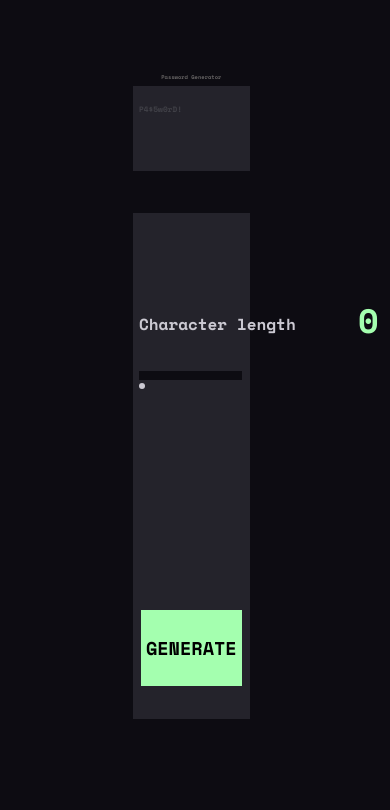
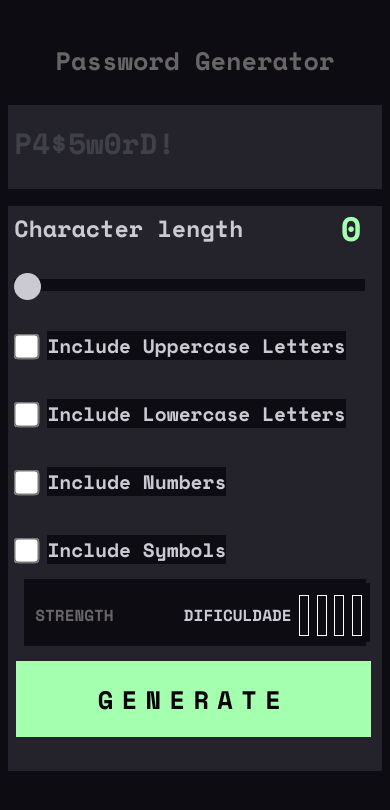
Before and after one commit to Buzelin2/Challenge-iJunior-Semana-4, a React (Vite) app in the folder my-app/: page / in a window 390 px wide. Shown: the top 810 px of the page. Built offline with nearby package versions, Linux system fonts and the light colour scheme.

Commit message:
Alterações no HTML e no CSS
Adicionei os botões de escolha no HTML, bem como a barra de dificuldade, e os estilizei. Deixei o design da tela em Pixel 5 e tornei o código nesse formato de Tela.

```diff
--- a/my-app/package.json
+++ b/my-app/package.json
@@ -6,7 +6,8 @@
   "scripts": {
     "dev": "vite",
     "build": "vite build",
-    "preview": "vite preview"
+    "preview": "vite preview",
+    "start": "vite"
   },
   "dependencies": {
     "react": "^18.2.0",
--- a/my-app/src/App.css
+++ b/my-app/src/App.css
@@ -6,82 +6,246 @@ Cor da fonte: rgb(203,201,210);
 Cor da div do strenght e da div de rolagem: rgb(24,23,31)
  */
 
-*{
-  background-color: rgb(13,12,18);
+/* desing responsivo */
+@media screen and (min-width:375px) and (max-width:768px) {
+
+  .main {
+    /*Container principal com tudo*/
+    margin-top: 2vh;
+    height: 85vh;
+    /* width: 30vw; */
+    /* margin-left: 32vw; */
+    display: flex;
+    flex-direction: column;
+  }
+
+  .top_text {
+    text-align: center;
+    color: rgb(103, 101, 101);
+    font-size: 6.5vw;
+  }
+
+  .pass_gen {
+    width: 100%;
+    height: 10vh;
+    background-color: rgb(36, 35, 43);
+  }
+
+  .main2 {
+    height: 70vh;
+    width: 100%;
+    margin-top: 2vh;
+    background-color: rgb(36, 35, 43);
+  }
+
+  .generate {
+    height: 9vh;
+    margin-left: 2vw;
+    width: 95%;
+    align-items: center;
+    background-color: rgb(164, 255, 175);
+    font-size: 3vh;
+    letter-spacing: 1vh;
+  }
+
+  .password {
+    background-color: rgb(36, 35, 43);
+    color: rgb(64, 64, 71);
+    font-size: 7.5vw;
+    margin-top: 2vh;
+    margin-left: 1.6vw;
+  }
+
+  .tamanho {
+    position: absolute;
+    background-color: rgba(245, 245, 220, 0);
+    display: flex;
+    height: 10vw;
+    width: 100%;
+  }
+
+  .length {
+    margin-top: 23vh;
+    margin-left: 1.6vw;
+    background-color: rgba(0, 0, 0, 0);
+    color: rgb(203, 201, 210);
+    font-size: 6vw;
+  }
+
+  .length_count {
+    margin-top: 22vh;
+    margin-left: 25vw;
+    background-color: rgba(0, 0, 0, 0);
+    color: rgb(164, 255, 175);
+    font-size: 4vh;
+  }
+
+  .rolagem {
+    position: absolute;
+    height: 1.5vh;
+    width: 90%;
+    margin-left: 1.5vw;
+    margin-top: 31vh;
+  }
+
+  .button {
+    width: 7vw;
+    height: 7vw;
+    border-radius: 50%;
+    margin-top: -1.5vw;
+    background-color: rgb(203, 201, 210);
+  }
+
+  .choices{
+    margin-top: 22vw;
+    background-color: rgb(36, 35, 43)
+  }
+
+  .option1 {
+    margin-left: 3vw;
+    margin-top: 10vw;
+    color:rgb(203, 201, 210);
+    font-size: 5vw;
+    display: inline-block;
+  }
+
+  input[type="checkbox"] {
+    transform: scale(2);
+  }
+
+  .strength{
+    display:flex;
+    margin:4vw;
+    height: 15vw;
+    padding: 1vw;
+  }
+
+  .strength .strengthDentro{
+    color:rgb(103, 101, 101);
+    margin-right: 18vw;
+    margin-left: 2vw;
+    padding-top: 1vw;
+  }
+
+  .strength .difficulty{
+    color:rgb(203, 201, 210);
+    padding: 1vw 0 1vw;
+  }
+
+  .medidorpai{
+    display: flex;
+    padding: 1vw;
+  }
+
+  .medidor{
+    margin: 2vw 1vw;
+    height: 10vw;
+    width: 2vw;
+    border: 1px solid white;
+  }
+
+}
+
+/* tudo comentado influencia no design responsivo */
+
+* {
+  background-color: rgb(13, 12, 18);
   border: 0px;
   padding: 0px;
+  /* border: 1px solid red; */
 }
 
-.main { /*Container principal com tudo*/
-  margin-top: 8vh;
-  height: 85vh;
-  width: 30vw;
-  margin-left: 32vw;
+.main {
+  /*Container principal com tudo*/
+  /* margin-top: 8vh; */
+  height: 95vh;
+  /* width: 30vw; */
+  /* margin-left: 32vw; */
   display: flex;
   flex-direction: column;
+}
 
-}
-.top_text{
+.top_text {
   text-align: center;
   color: rgb(103, 101, 101);
-  font-size: 1.4vw;
+  /* font-size: 1.4vw; */
 }
-.pass_gen{
+
+.pass_gen {
   width: 100%;
   height: 10vh;
-  background-color: rgb(36,35,43);
+  background-color: rgb(36, 35, 43);
 }
-.main2{
-  height: 60vh;
+
+.main2 {
+  height: 67vh;
   width: 100%;
-  margin-top: 5vh;
-  background-color: rgb(36,35,43);;
+  /* margin-top: 5vh; */
+  background-color: rgb(36, 35, 43);
 }
-.generate{
-  margin-top: 47vh;
+
+.generate {
+  /* margin-top: 47vh; */
   height: 9vh;
-  width: 26vw;
-  margin-left: 2vw;
+  /* width: 26vw; */
+  /* margin-left: 2vw; */
   align-items: center;
-  background-color: rgb(164,255,175);
-  font-size: 2.2vh;
+  background-color: rgb(164, 255, 175);
+  /* font-size: 2.2vh; */
+  cursor: pointer;
 }
-.password{
-  background-color: rgb(36,35,43);
-  color: rgb(64,64,71);
-  font-size: 2vw;
+
+.password {
+  background-color: rgb(36, 35, 43);
+  color: rgb(64, 64, 71);
+  /* font-size: 2vw; */
   margin-top: 2vh;
   margin-left: 1.6vw;
 }
-.tamanho{
+
+.tamanho {
   position: absolute;
   background-color: rgba(245, 245, 220, 0);
   display: flex;
 }
-.length{
-  margin-top: 29vh;
+
+.length {
+  /* margin-top: 29vh; */
   margin-left: 1.6vw;
   background-color: rgba(0, 0, 0, 0);
-  color: rgb(203,201,210);
+  color: rgb(203, 201, 210);
 }
-.length_count{
-  margin-top: 27vh;
-  margin-left: 16vw;
+
+.length_count {
+  /* margin-top: 27vh; */
+  /* margin-left: 16vw; */
   background-color: rgba(0, 0, 0, 0);
-  color: rgb(164,255,175);
-  font-size: 4vh;
+  color: rgb(164, 255, 175);
+  /* font-size: 4vh; */
 }
-.rolagem{
+
+.rolagem {
   position: absolute;
-  height: 1vh;
-  width: 26.4vw;
+  /* height: 1vh;
+  width: 26.4vw; */
   margin-left: 1.5vw;
-  margin-top: 36vh;
+  /* margin-top: 36vh; */
 }
-.botao_rolagem{
-  width: 1.7vw;
-  height: 1.7vw;
+
+.button {
+  /* width: 1.7vw;
+  height: 1.7vw; */
   border-radius: 50%;
-  margin-top: -1.1vh;
-  background-color: rgb(203,201,210);
+  /* margin-top: -1.1vh; */
+  background-color: rgb(203, 201, 210);
 }
+
+.option1 {
+  /* position: absolute; */
+  /* margin-left: 1.5vw; */
+  /* margin-top: 36vh; */
+}
+
+input[type="checkbox"] {
+  transform: scale(2);
+}
--- a/my-app/src/App.jsx
+++ b/my-app/src/App.jsx
@@ -5,20 +5,54 @@ function App() {
 
   return (
     <div className="App">
+
       <div className="main">  {/*Container principal com tudo*/}
         <p className="top_text">Password Generator</p> {/*Texto inicial*/}
         <div className="pass_gen">{/*Local onde o texto da password sera gerado*/}
           <p className='password'>P4$5w0rD!</p>
         </div>
+
         <div className='tamanho'>
           <p className='length'>Character length</p>
           <p className='length_count'>0</p>
         </div>
+
         <div className='rolagem'>
-        <button className='botao_rolagem'></button>
+          <div class="button"></div>   {/*mudei de button para div} */}
         </div>
+
         <div className="main2"> {/*Todo o resto do main*/}
-      <button className='generate'>GENERATE</button> {/* botao de generate*/}
+          <div class="choices">
+            {/* Aqui estão os botões de opção de escolha */}
+            <input type="checkbox" name="option1" class="option1"></input>
+            <label for="option1" class="option1">Include Uppercase Letters</label>
+            <br></br>
+
+            <input type="checkbox" name="option1" class="option1"></input>
+            <label for="option1" class="option1">Include Lowercase Letters</label>
+            <br></br>
+
+            <input type="checkbox" name="option1" class="option1"></input>
+            <label for="option1" class="option1">Include Numbers</label>
+            <br></br>
+
+            <input type="checkbox" name="option1" class="option1"></input>
+            <label for="option1" class="option1">Include Symbols</label>
+          </div>
+
+          <div class="strength">    {/*Div que mostra a dificuldade da senha*/}
+            <p class="strengthDentro">STRENGTH</p>
+            <p class="difficulty">DIFICULDADE</p> {/* dificuldade está aqui como exemplo, pois terá que ser algo dinamico*/}
+            <div class="medidorpai">
+              <div class="medidor"></div>
+              <div class="medidor"></div>
+              <div class="medidor"></div>
+              <div class="medidor"></div>
+            </div>
+          </div>
+
+
+          <button type="button" className='generate'>GENERATE</button> {/* botao de generate*/}
         </div>
 
 
```
Also changed, not shown: 2 other files (tests, documents, lock files or other folders). Lines whose indentation alone changed are shown as unchanged.
